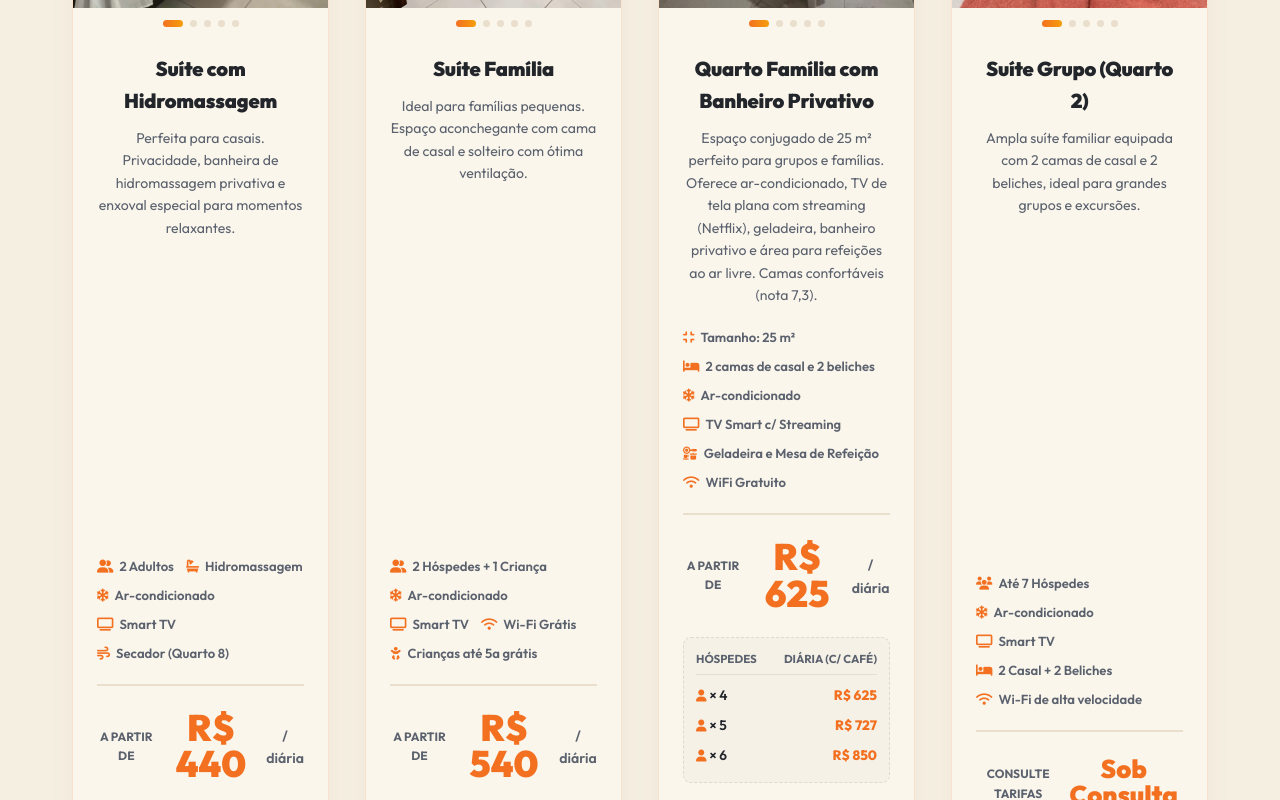
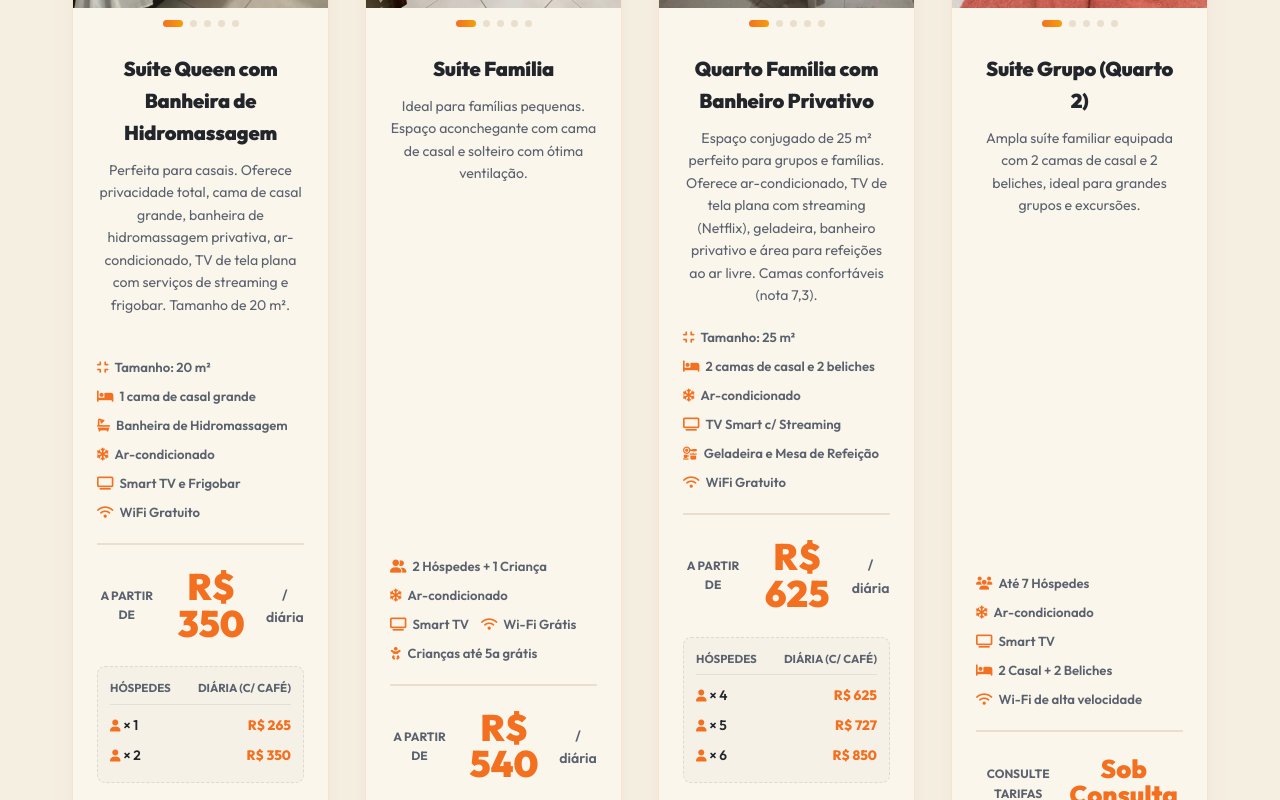
Before and after one commit to Atualize-Guest/fenix-restaurant-inn, a React (Vite) app: page / in a window 1280 px wide. Shown: the part 2480-3280 px from the top of the page. Built offline with nearby package versions, Linux system fonts and the light colour scheme.

Commit message:
Update name and add guest rate table for Suíte Queen com Banheira de Hidromassagem based on Booking.com pricing

```diff
--- a/src/App.tsx
+++ b/src/App.tsx
@@ -10,8 +10,8 @@ import { captureTracking, trackWhatsappClick } from './tracking';
 /* ------------------------------------------------------------------ */
 
 const RATES = {
-  comCafe: { hidro: 'R$ 440', familia: 'R$ 540', familiar: 'R$ 625' },
-  semCafe: { hidro: 'R$ 380', familia: 'R$ 465', familiar: 'R$ 525' },
+  comCafe: { hidro: 'R$ 350', familia: 'R$ 540', familiar: 'R$ 625' },
+  semCafe: { hidro: 'R$ 300', familia: 'R$ 465', familiar: 'R$ 525' },
 };
 
 const SECTIONS = ['home', 'sobre', 'suites', 'galeria', 'depoimentos', 'faq', 'contato'];
--- a/src/suites.ts
+++ b/src/suites.ts
@@ -29,26 +29,31 @@ const Q = 'fotos-fenix/quartos/';
 export const SUITES: Suite[] = [
   {
     id: 'suite-hidromassagem',
-    nome: 'Suíte com Hidromassagem',
+    nome: 'Suíte Queen com Banheira de Hidromassagem',
     badge: 'Premium',
     descricao:
-      'Perfeita para casais. Privacidade, banheira de hidromassagem privativa e enxoval especial para momentos relaxantes.',
+      'Perfeita para casais. Oferece privacidade total, cama de casal grande, banheira de hidromassagem privativa, ar-condicionado, TV de tela plana com serviços de streaming e frigobar. Tamanho de 20 m².',
     comodidades: [
-      { icone: 'fa-user-friends', texto: '2 Adultos' },
-      { icone: 'fa-bath', texto: 'Hidromassagem' },
+      { icone: 'fa-compress', texto: 'Tamanho: 20 m²' },
+      { icone: 'fa-bed', texto: '1 cama de casal grande' },
+      { icone: 'fa-bath', texto: 'Banheira de Hidromassagem' },
       { icone: 'fa-snowflake', texto: 'Ar-condicionado' },
-      { icone: 'fa-tv', texto: 'Smart TV' },
-      { icone: 'fa-wind', texto: 'Secador (Quarto 8)' },
+      { icone: 'fa-tv', texto: 'Smart TV e Frigobar' },
+      { icone: 'fa-wifi', texto: 'WiFi Gratuito' },
     ],
     tarifa: 'hidro',
     ctaLabel: 'Consultar Disponibilidade',
-    mensagem: 'Olá! Vim pelo site e quero reservar a Suíte com Hidromassagem (%CAFE%).',
+    mensagem: 'Olá! Vim pelo site e quero reservar a Suíte Queen com Banheira de Hidromassagem (%CAFE%).',
     fotos: [
       { arquivo: Q + 'pousada-fenix-suite-hidromassagem-cama-1.png', alt: 'Cama de casal da suíte com hidromassagem da Pousada Fênix' },
       { arquivo: Q + 'pousada-fenix-suite-hidromassagem-banheira-1.png', alt: 'Banheira de hidromassagem com espuma e TV Netflix ligada' },
       { arquivo: Q + 'pousada-fenix-suite-hidromassagem-banheira-2.jpg', alt: 'Pia do banheiro e banheira de hidromassagem' },
       { arquivo: Q + 'pousada-fenix-suite-hidromassagem-cama-2.png', alt: 'Cama de casal vista com espelho decorativo' },
       { arquivo: Q + 'pousada-fenix-suite-hidromassagem-banheiro-1.png', alt: 'Banheiro privativo com box de vidro e chuveiro' },
+    ],
+    tabelaPrecos: [
+      { hospedes: 1, semCafe: 'R$ 240', comCafe: 'R$ 265' },
+      { hospedes: 2, semCafe: 'R$ 300', comCafe: 'R$ 350' },
     ],
   },
   {
```
